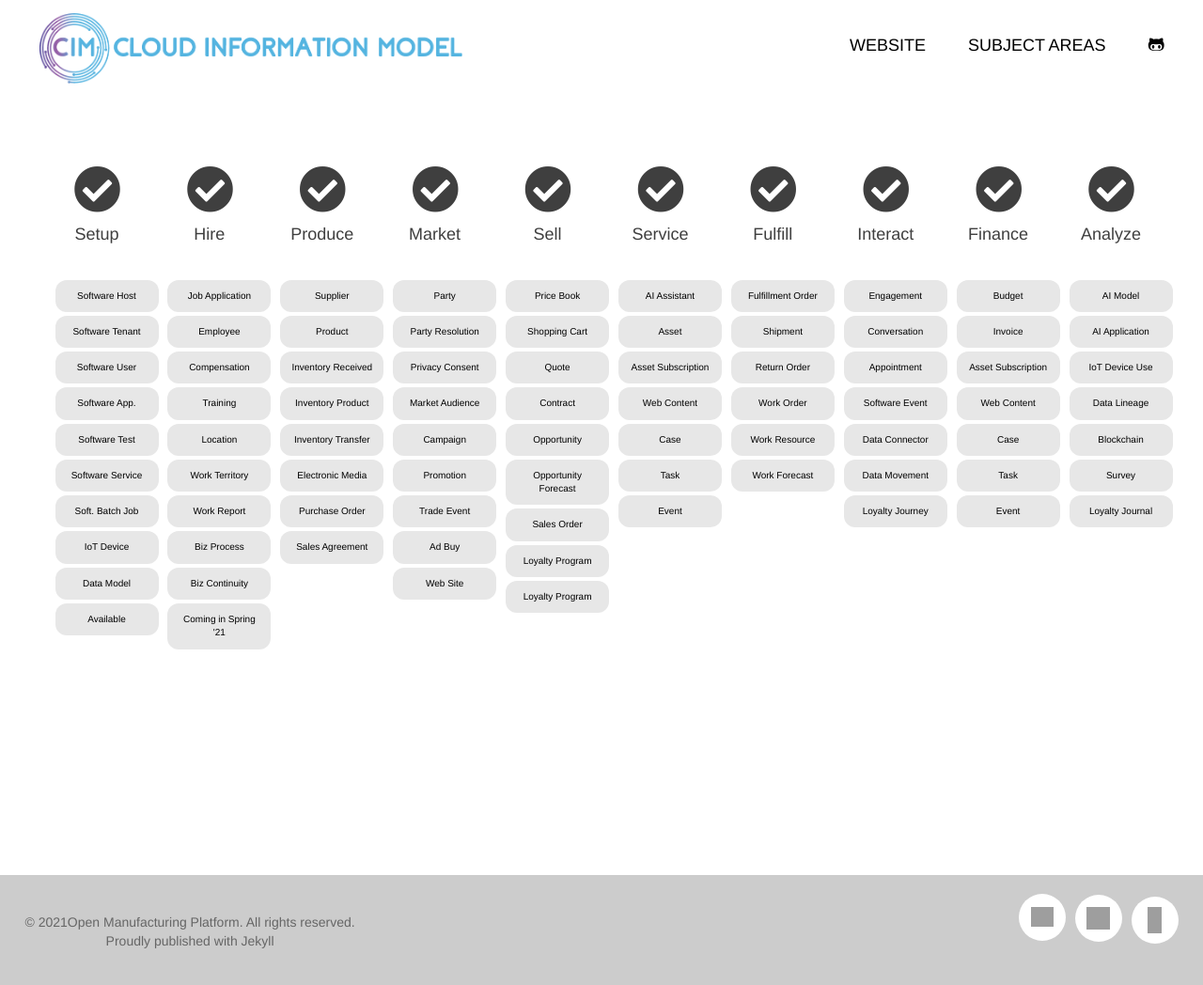
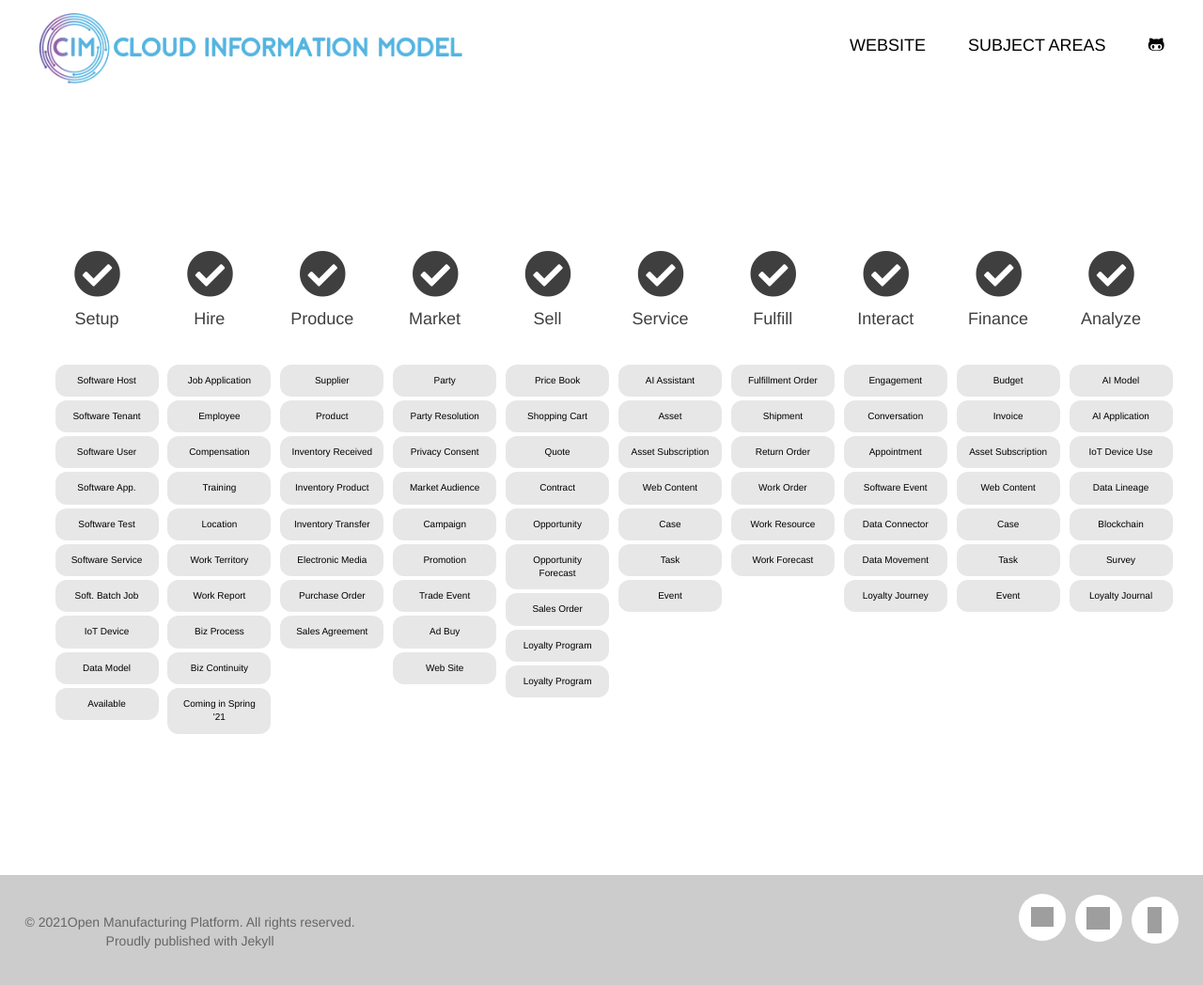
Before and after one commit to standards-hub/cim_github_pages, a Jekyll site: the page built from index.markdown, in a window 1280 px wide and 1054 px high. Shown: the top 1048 px of the window at 94% size. Built offline with Jekyll 4.4.1, drawn with Linux system fonts in a browser that asks for light colours; nearby versions of some CDN libraries; some web fonts are replaced; a script that is not in the unit is left out; grey boxes are pictures that could not be loaded.

Commit message:
Update home.html

```diff
--- a/_layouts/home.html
+++ b/_layouts/home.html
@@ -72,7 +72,7 @@
                   <span class="icon-bar"></span>
                   <span class="icon-bar"></span>
               </button>
-              <a class="navbar-brand" href="/">
+              <a class="navbar-brand" href="https://standards-hub.github.io/cim_github_pages/">
                 <img src="./img/cim-text-hztl-color.png" style="max-width: 450px;">
             </a>
           </a>
@@ -80,9 +80,7 @@
           <div class="navbar-collapse collapse" id="navbar">
             <ul class="nav navbar-nav">
                     <li><a class="page-link" href="https://open-manufacturing.org" target="_blank" style="color: #000">Website</a></li>
-                    {%- for post in site.posts -%}
-                    <li><a class="page-link" href="{{ post.url | relative_url }}" style="color: #000">Subject Areas</a></li>
-                    {%- endfor -%}
+                    <li><a class="page-link" href="https://standards-hub.github.io/cim_github_pages/table" style="color: #000">Subject Areas</a></li>
                     <li><a class="page-link" target="_blank" href="https://github.com/OpenManufacturingPlatform"><i class="fab fa-github-alt" style="color: #000"></i></a></li>
 
             </ul>
@@ -102,7 +100,7 @@
 <div class="home">
 <div class="tier">
   <div class="container">
-    <table style="table-layout: fixed;width: 1200px;">
+    <table style="table-layout: fixed;width: 1200px; margin-top: 90px">
 
       <tr style="border: 1px solid #ffffff00;">
         <td class="td"><i class="fas fa-check-circle" style="font-size: 50px; margin-left: 20px;"></i><h5 style="text-align: center;">{{page.subject1}}</h5></td>
```
